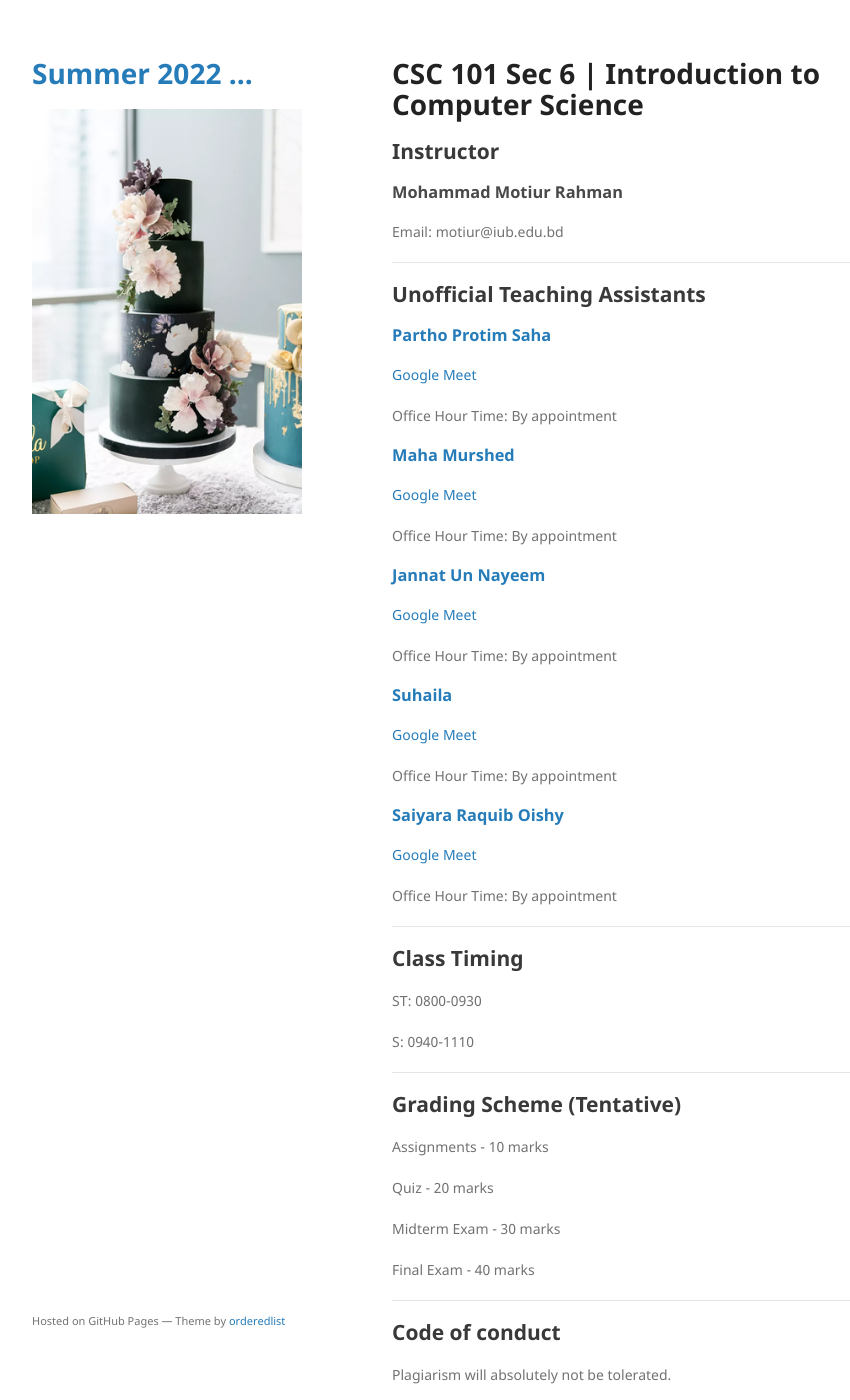
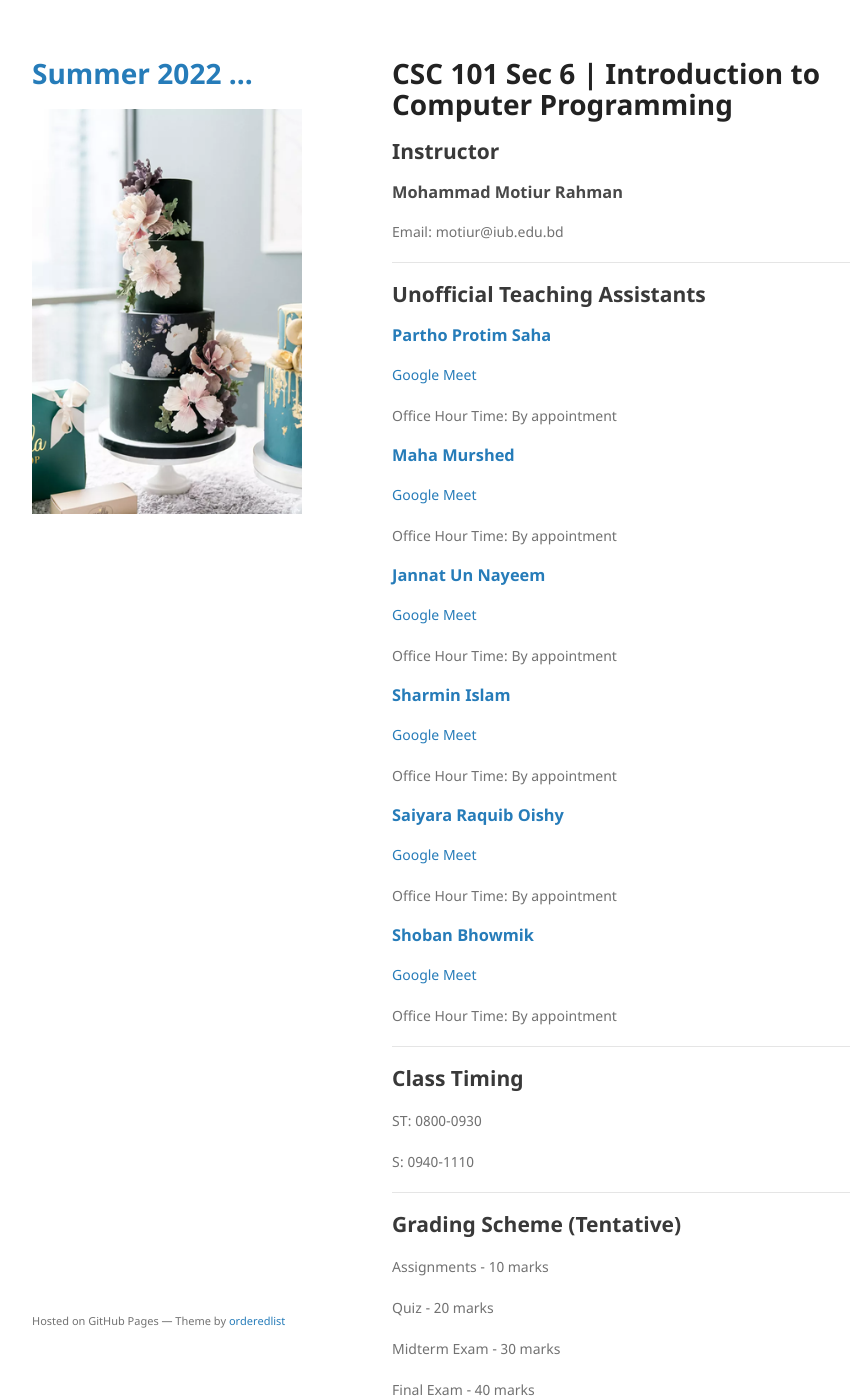
Before and after one commit to mohammadmotiurrahman/mohammadmotiurrahman.github.io, a Jekyll site: the page built from csc101_6/index.md, in a window 1280 px wide and 1400 px high. Shown: the whole window, without its empty margins (178-1028 px from the left). Built offline with Jekyll 4.4.1, drawn with Linux system fonts in a browser that asks for light colours; our own code applies the rules of GitHub Pages for plain Markdown files.

Commit message:
Update index.md

```diff
--- a/csc101_6/index.md
+++ b/csc101_6/index.md
@@ -1,4 +1,4 @@
-# CSC 101 Sec 6 | Introduction to Computer Science
+# CSC 101 Sec 6 | Introduction to Computer Programming
 
 ## Instructor
 ### Mohammad Motiur Rahman
@@ -27,7 +27,7 @@
 Office Hour Time: By appointment
 
 
-### [Suhaila](mailto:1910496@iub.edu.bd )
+### [Sharmin Islam](mailto:1822217@iub.edu.bd  )
 
 [Google Meet](http://meet.google.com/ooy-ozzg-dzt)
 
@@ -40,6 +40,12 @@
 
 Office Hour Time: By appointment
 
+
+### [Shoban Bhowmik](mailto:1930533@iub.edu.bd )
+
+[Google Meet](meet.google.com/trr-ysdk-bta)
+
+Office Hour Time: By appointment
 
 
 * * *
```
